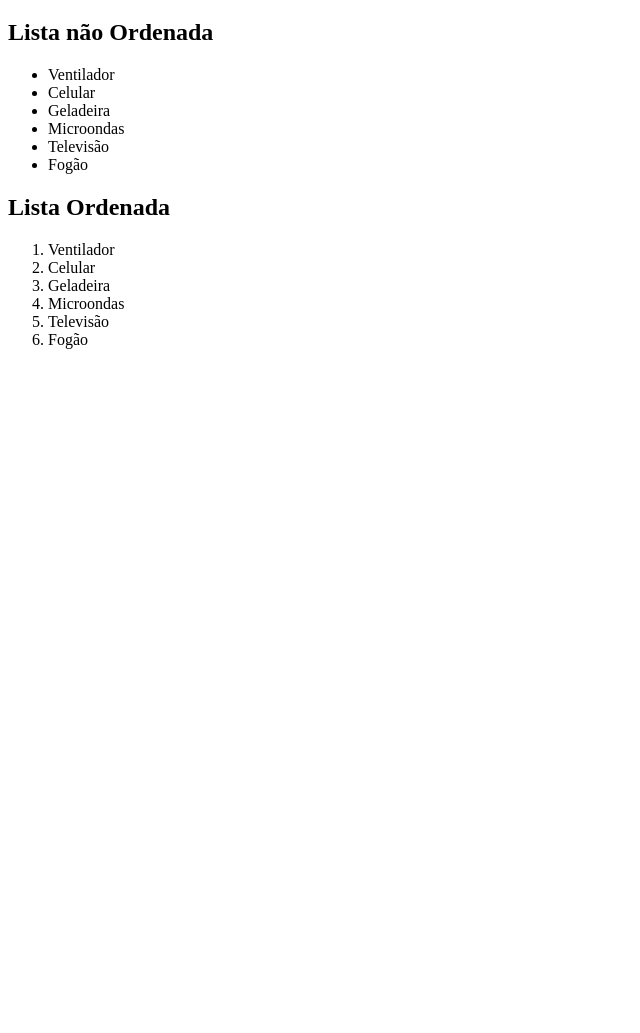
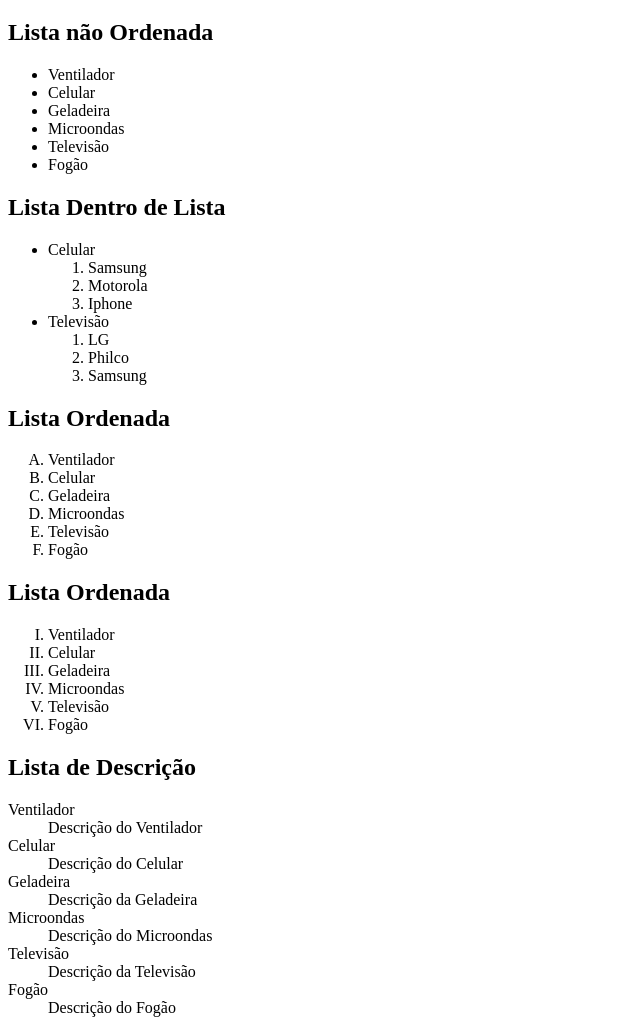
Before and after one commit to Kahsantos1/Titulo-subtitulo-e-paragrafo, a plain HTML site: page listas.html in a window 1280 px wide. Shown: the part 61-1094 px from the top of the page, without its empty margins (0-640 px from the left). Before the commit the page ends 800 px from the top, so only its background shows below. Drawn offline with Linux system fonts and the light colour scheme.

Commit message:
Listas sobre listas

```diff
--- a/listas.html
+++ b/listas.html
@@ -17,9 +17,33 @@
         <li>Microondas</li>
         <li>Televisão</li>
         <li>Fogão</li>
+
+    </ul><h2>Lista Dentro de Lista</h2>
+    <ul>
+        <li>Celular</li>
+            <ol>
+                <li>Samsung</li>
+                <li>Motorola</li>
+                <li>Iphone</li>
+            </ol>
+        <li>Televisão</li>
+            <ol>
+                <li>LG</li>
+                <li>Philco</li>
+                <li>Samsung</li>
+            </ol>
     </ul>
     <h2>Lista Ordenada</h2>
-    <ol>
+    <ol type="A">
+        <li>Ventilador</li>
+        <li>Celular</li>
+        <li>Geladeira</li>
+        <li>Microondas</li>
+        <li>Televisão</li>
+        <li>Fogão</li>
+    </ol >
+    <h2>Lista Ordenada</h2>
+    <ol type="I">
         <li>Ventilador</li>
         <li>Celular</li>
         <li>Geladeira</li>
@@ -27,5 +51,20 @@
         <li>Televisão</li>
         <li>Fogão</li>
     </ol>
+    <h2>Lista de Descrição</h2>
+    <dl>
+        <dt>Ventilador</dt>
+            <dd>Descrição do Ventilador</dd>
+        <dt>Celular</dt>
+            <dd>Descrição do Celular</dd>
+        <dt>Geladeira</dt>
+            <dd>Descrição da Geladeira</dd>
+        <dt>Microondas</dt>
+            <dd>Descrição do Microondas</dd>
+        <dt>Televisão</dt>
+            <dd>Descrição da Televisão</dd>
+        <dt>Fogão</dt>
+            <dd>Descrição do Fogão</dd>
+    </dl>
 </body>
 </html>
```
